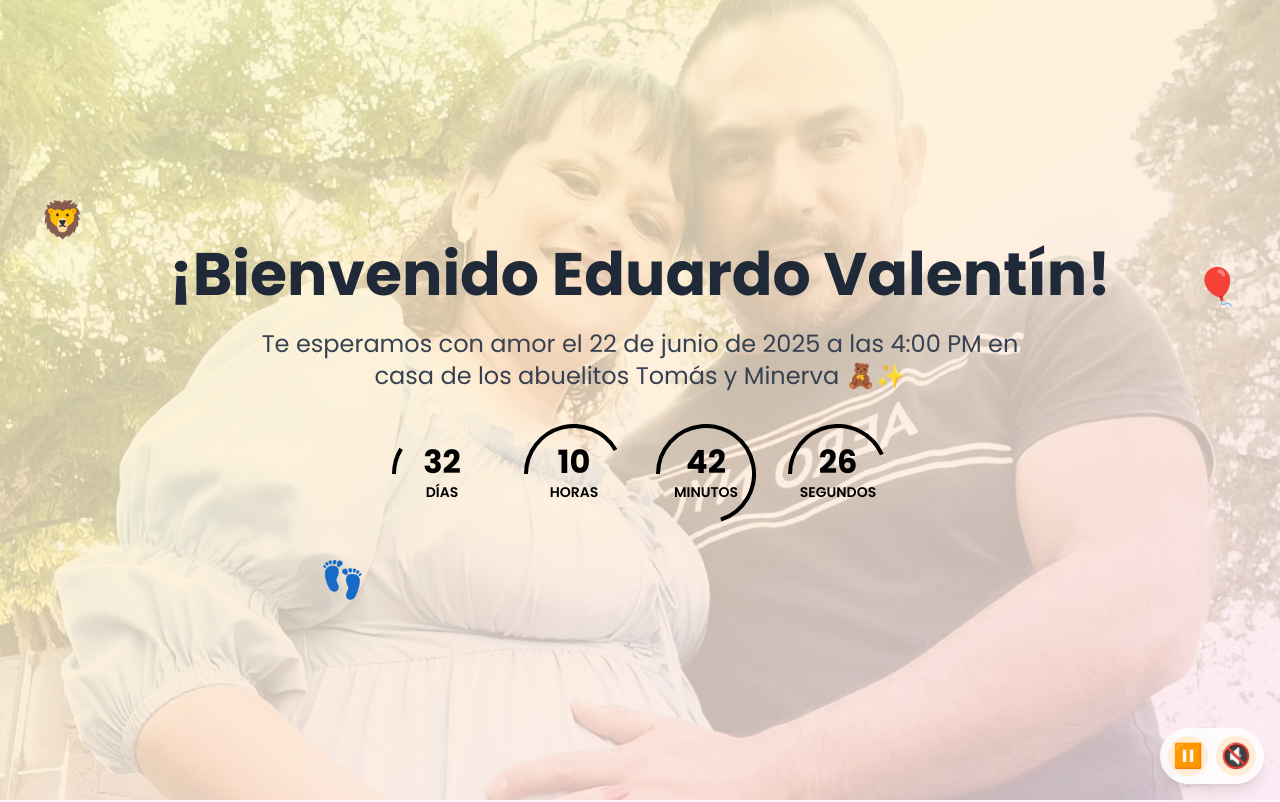
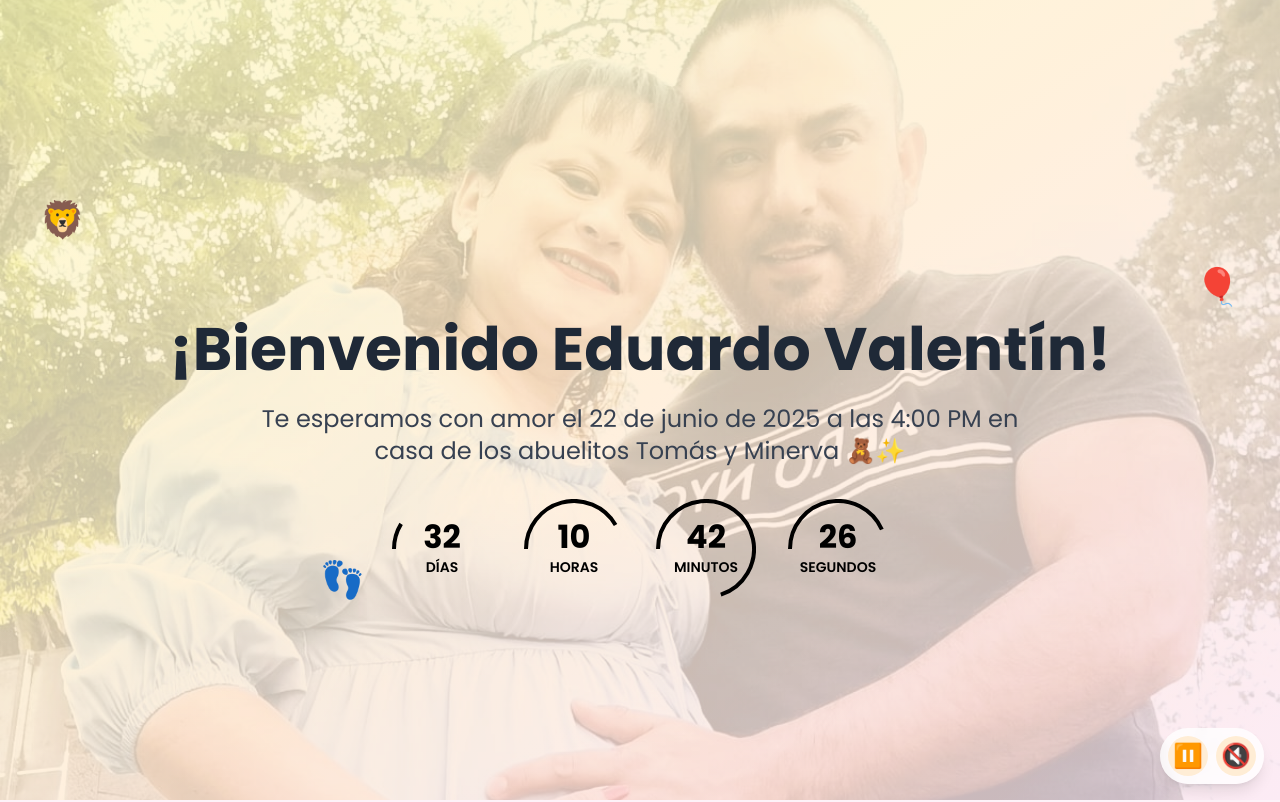
Before and after one commit to Eder3323/eduardo, a React (Create React App) app: page / in a window 1280 px wide. Shown: the top 802 px of the page. Built offline with nearby package versions, Linux system fonts and the light colour scheme.

Commit message:
changes in div principal marging .top 150 px

```diff
--- a/src/App.css
+++ b/src/App.css
@@ -17,3 +17,8 @@ h1 {
   color: #e69500;
   font-size: 2.5rem;
 }
+
+.down_div{
+  margin-top: 150px;
+  text-align: center;
+}
--- a/src/components/CountdownTimer.js
+++ b/src/components/CountdownTimer.js
@@ -105,12 +105,17 @@ const CountdownTimer = () => {
   }
 
   return (
-    <div className="countdown-wrapper">
-      <TimeBlock value={timeLeft.days} label="Días" maxValue={365} />
-      <TimeBlock value={timeLeft.hours} label="Horas" maxValue={24} />
-      <TimeBlock value={timeLeft.minutes} label="Minutos" maxValue={60} />
-      <TimeBlock value={timeLeft.seconds} label="Segundos" maxValue={60} />
-    </div>
+    <motion.div
+      initial={{ opacity: 0, y: 40 }}
+      animate={{ opacity: 1, y: 0 }}
+      transition={{ duration: 0.8, ease: 'easeOut' }}
+      className="countdown-wrapper flex-nowrap overflow-x-auto"
+    >
+      <TimeBlock value={timeLeft.days} label="DÍAS" maxValue={365} />
+      <TimeBlock value={timeLeft.hours} label="HORAS" maxValue={24} />
+      <TimeBlock value={timeLeft.minutes} label="MINUTOS" maxValue={60} />
+      <TimeBlock value={timeLeft.seconds} label="SEGUNDOS" maxValue={60} />
+    </motion.div>
   );
 };
 
--- a/src/components/Hero.js
+++ b/src/components/Hero.js
@@ -20,7 +20,7 @@ const Hero = () => {
       </motion.div>
 
       {/* Contenido principal */}
-      <div className="relative z-10 text-center px-4 sm:px-6 lg:px-8">
+      <div className="relative z-10 text-center px-4 sm:px-6 lg:px-8 down_div">
         <motion.h1
           initial={{ opacity: 0, y: 20 }}
           animate={{ opacity: 1, y: 0 }}
```
